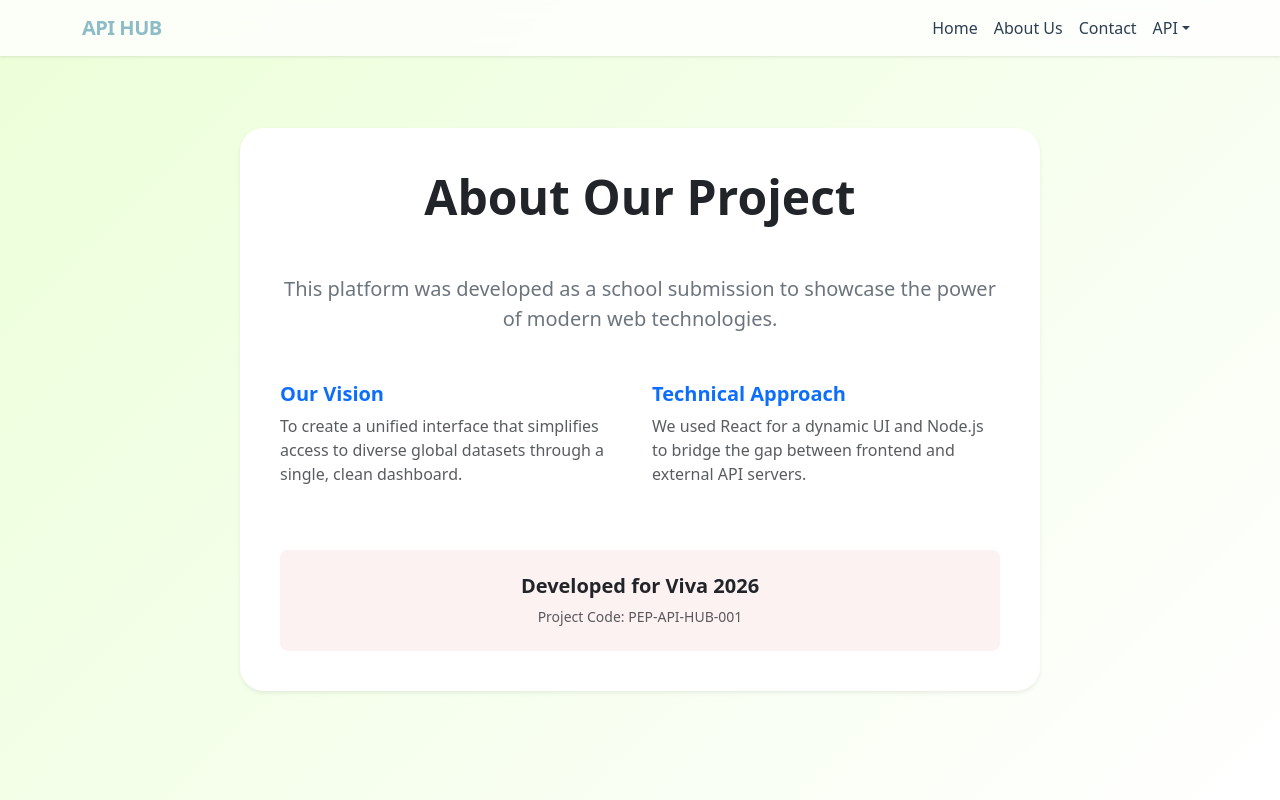
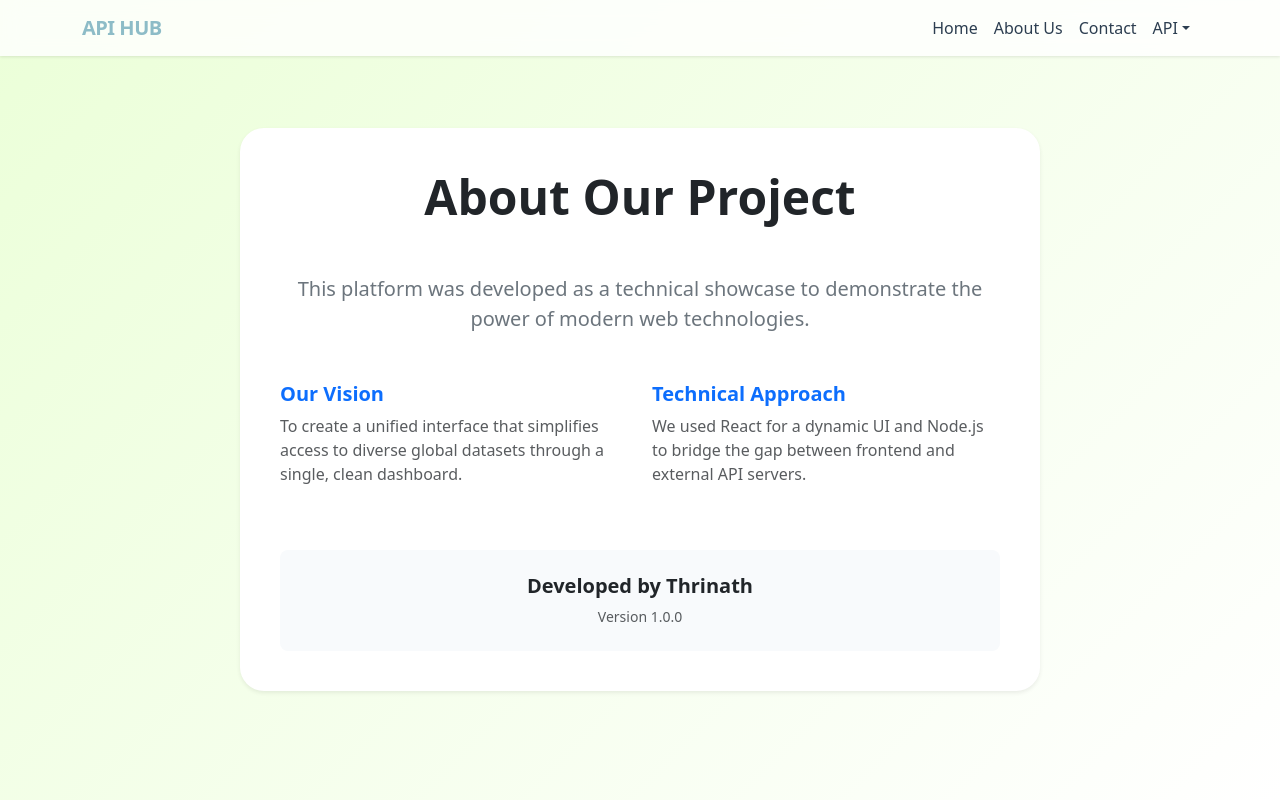
Before and after one commit to Thrinath008/pep-project-api, a React (Vite) app in the folder client/: page /about in a window 1280 px wide. Built offline with nearby package versions, Linux system fonts and the light colour scheme; no server answers.

Commit message:
Refine messaging and branding across application

```diff
--- a/client/src/pages/About.jsx
+++ b/client/src/pages/About.jsx
@@ -10,7 +10,7 @@ function About() {
 
 
                 <p className="lead text-secondary text-center mb-5">
-                    This platform was developed as a school submission to showcase the power of modern web technologies.
+                    This platform was developed as a technical showcase to demonstrate the power of modern web technologies.
                 </p>
 
                 <div className="row g-4">
@@ -28,9 +28,9 @@ function About() {
                     </div>
                 </div>
 
-                <div className="mt-5 p-4 rounded-3 text-center" style={{ backgroundColor: '#fdf2f2' }}>
-                    <h5 className="fw-bold mb-2">Developed for Viva 2026</h5>
-                    <p className="text-muted mb-0 small">Project Code: PEP-API-HUB-001</p>
+                <div className="mt-5 p-4 rounded-3 text-center" style={{ backgroundColor: '#f8fafc' }}>
+                    <h5 className="fw-bold mb-2">Developed by Thrinath</h5>
+                    <p className="text-muted mb-0 small">Version 1.0.0</p>
                 </div>
             </div>
         </div>
--- a/client/src/pages/Fruits.jsx
+++ b/client/src/pages/Fruits.jsx
@@ -31,7 +31,7 @@ function Fruits() {
         <div className="container py-4">
             <div className="text-center mb-5">
                 <h1 className="display-4 fw-bold text-success">Fruityvice API</h1>
-                <p className="lead text-muted">A school project displaying nutritional data for various fruits</p>
+                <p className="lead text-muted">Displaying nutritional data for various fruits</p>
             </div>
 
             <div className="row justify-content-center mb-5">
--- a/client/src/pages/Home.jsx
+++ b/client/src/pages/Home.jsx
@@ -16,7 +16,7 @@ function Home() {
             <div className="text-center mb-5 mt-4">
                 <h1 className="display-4 fw-bold mb-3">Project Hub</h1>
                 <p className="lead text-secondary mx-auto" style={{ maxWidth: '700px' }}>
-                    Welcome to our school project. This application serves as a central hub for various API integrations,
+                    Welcome to our Project Hub. This application serves as a central hub for various API integrations,
                     demonstrating how to handle diverse data sources in a modern React application.
                 </p>
             </div>
--- a/client/src/pages/Wanted.jsx
+++ b/client/src/pages/Wanted.jsx
@@ -29,7 +29,7 @@ function Wanted() {
         <div className="container py-4">
             <div className="text-center mb-5">
                 <h1 className="display-4 fw-bold text-danger">FBI Wanted Persons</h1>
-                <p className="lead text-muted">A school project displaying data from the Official FBI API</p>
+                <p className="lead text-muted">Displaying data from the Official FBI API</p>
             </div>
 
             {loading && (
```
